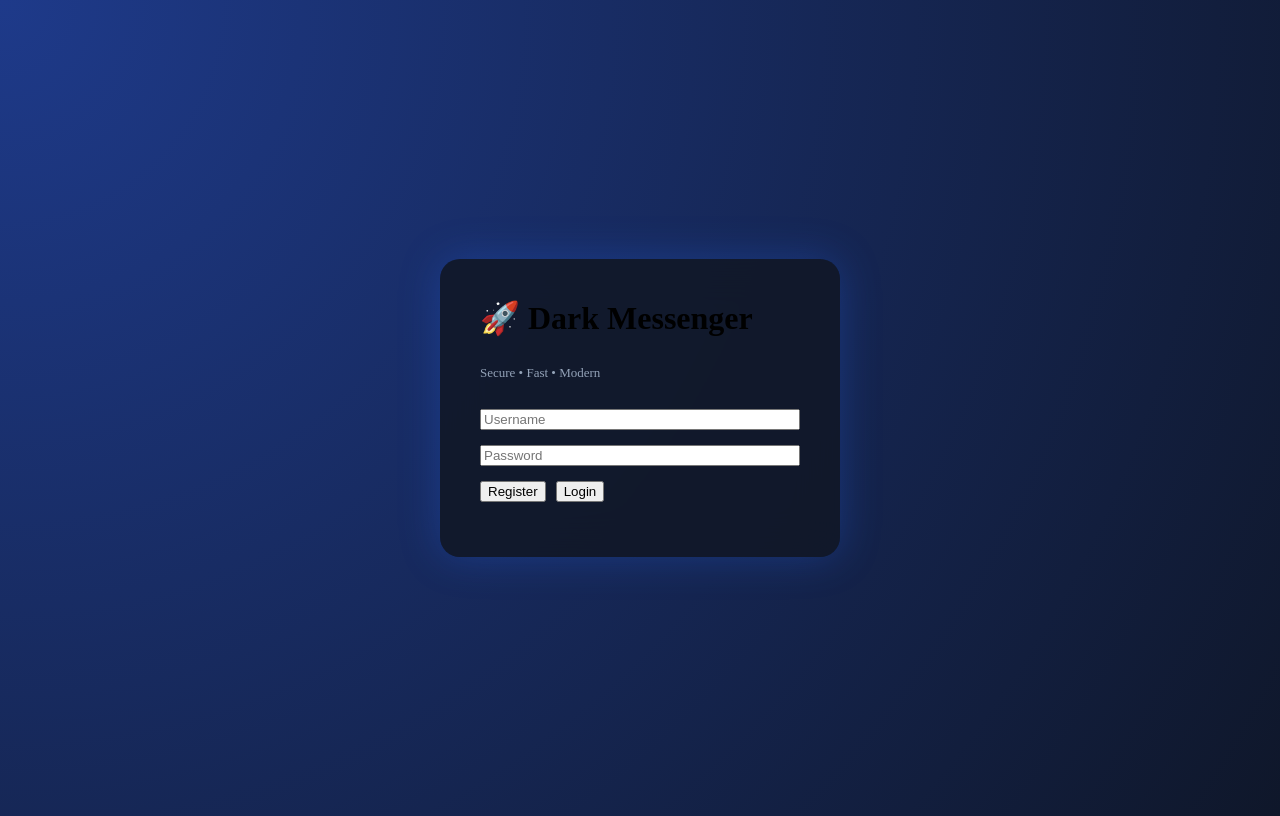
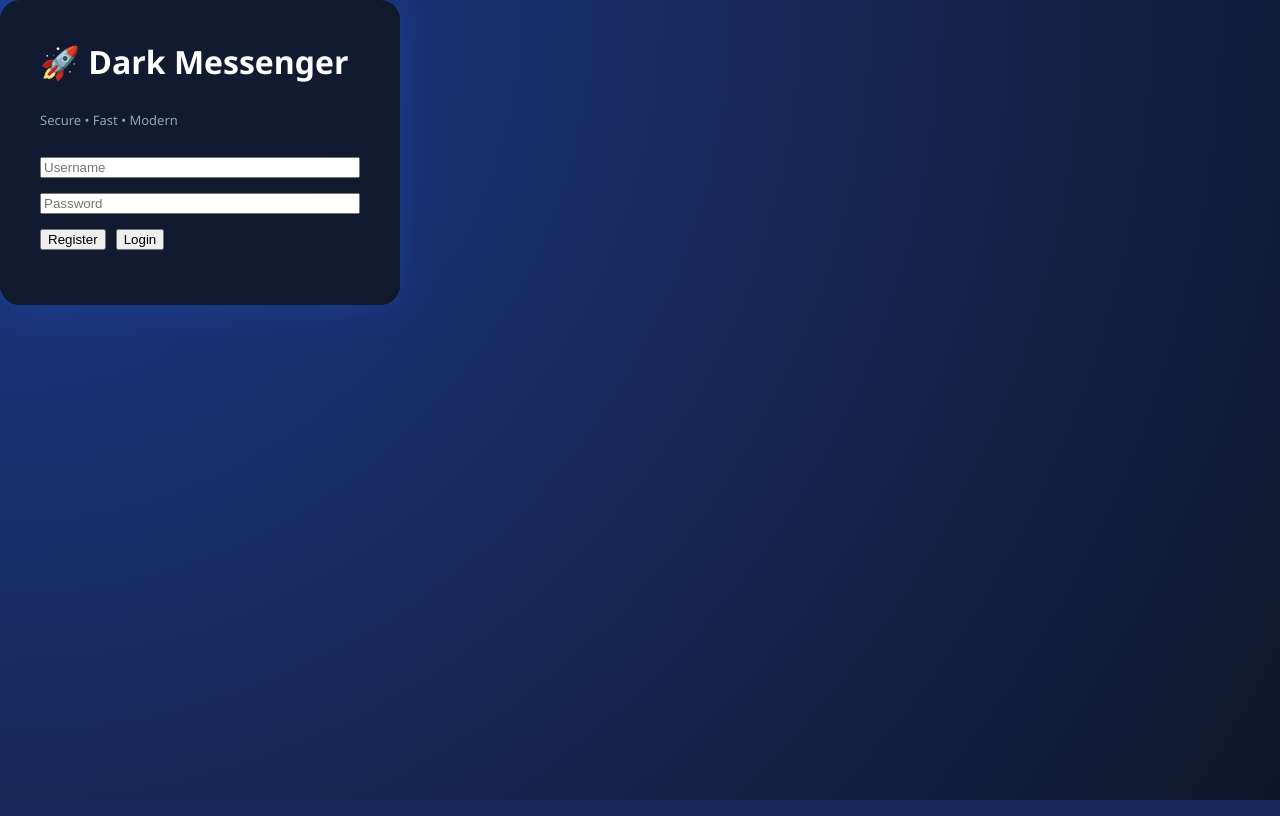
Before and after one commit to DukerDenial/python-messenger, a Flask app: page / in a window 1280 px wide. Run offline with Flask 3, Linux system fonts and the light colour scheme.

Commit message:
Telegram UI 1.03

```diff
--- a/static/style.css
+++ b/static/style.css
@@ -1,9 +1,23 @@
+:root {
+    --bg-main: #0f172a;
+    --bg-sidebar: #111827;
+    --bg-card: #1f2937;
+    --bg-input: #1e293b;
+    --accent: #2563eb;
+    --text-main: #ffffff;
+    --text-muted: #94a3b8;
+}
+
+body {
+    margin: 0;
+    font-family: 'Segoe UI', sans-serif;
+    background: var(--bg-main);
+    color: var(--text-main);
+}
+
 .auth-body {
     background: radial-gradient(circle at top left, #1e3a8a, #0f172a);
-    display:flex;
-    justify-content:center;
-    align-items:center;
-    height:100vh;
+    min-height:100vh;
 }
 
 .auth-wrapper {
```
